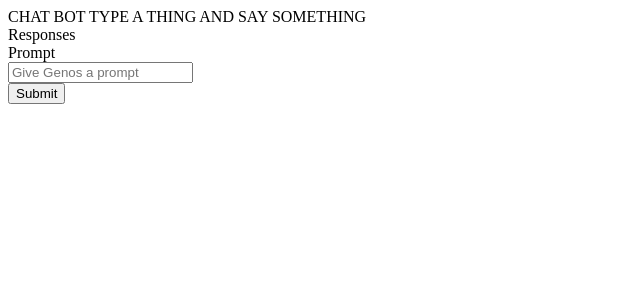
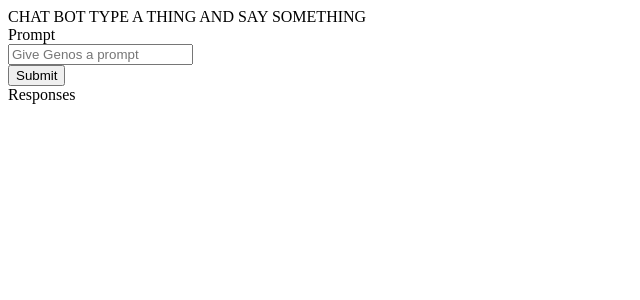
Before and after one commit to Amohamed96/aiBot, a React (Create React App) app in the folder client/: page / in a window 1280 px wide. Shown: the top 300 px of the page, without its empty margins (0-640 px from the left). Built offline with nearby package versions, Linux system fonts and the light colour scheme.

Commit message:
🔧 Submit Function and Passing Props

```diff
--- a/client/src/App.js
+++ b/client/src/App.js
@@ -1,13 +1,18 @@
-import React from "react";
+import React, { useState } from "react";
 import Prompt from "./components/Prompt";
-import Responses from "./components/Responses";
+import ResponseItems from "./components/ResponseItems";
 
 function App() {
+  const [inputText, setInputText] = useState("");
+  let inputHandler = (e) => {
+    var lowerCase = e.target.value.toLowerCase();
+    setInputText(lowerCase);
+  };
   return (
     <div>
       CHAT BOT TYPE A THING AND SAY SOMETHING
-      {/* <Prompt /> */}
-      <Responses />
+      <Prompt inputHandler={inputHandler} input={inputText} />
+      <ResponseItems />
     </div>
   );
 }
--- a/client/src/components/Prompt.js
+++ b/client/src/components/Prompt.js
@@ -1,6 +1,32 @@
 import React, { useState } from "react";
 
-function Prompt() {
+function Prompt(props) {
+  const inputHandle = props.inputHandler;
+  const input = props.input;
+  const data = {
+    prompt: input,
+    temperature: 0.5,
+    max_tokens: 64,
+    top_p: 1.0,
+    frequency_penalty: 0.0,
+    presence_penalty: 0.0,
+  };
+
+  const submitPrompt = function () {
+    fetch("https://api.openai.com/v1/engines/text-curie-001/completions", {
+      method: "POST",
+      headers: {
+        "Content-Type": "application/json",
+        Authorization: `Bearer ${"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"}`,
+      },
+      body: JSON.stringify(data),
+    }).then((response) => {
+      response.json().then((data) => {
+        console.log(data.choices[0]);
+        window.localStorage.setItem("responses", data.choices[0].text);
+      });
+    });
+  };
   return (
     <div>
       Prompt
@@ -13,10 +39,13 @@ function Prompt() {
               id="searchBar"
               className="prompt-box"
               placeholder="Give Genos a prompt"
+              onChange={inputHandle}
             ></input>
           }
         </div>
-        <button className="btn">Submit</button>
+        <button className="btn" onClick={submitPrompt}>
+          Submit
+        </button>
       </div>
     </div>
   );
--- a/client/src/components/ResponseItems.js
+++ b/client/src/components/ResponseItems.js
@@ -3,61 +3,13 @@ import { OpenAIApi } from "openai";
 
 const openai = new OpenAIApi();
 
-const SubmitPrompt = function () {
-  const [val, setVal] = useState();
-  const searchBar = document.getElementById("searchBar");
-  searchBar.addEventListener("keyup", (e) => {
-    console.log(e.target.value);
-    setVal(e.target.value);
-  });
-
-  const data = {
-    prompt: val,
-    temperature: 0.5,
-    max_tokens: 64,
-    top_p: 1.0,
-    frequency_penalty: 0.0,
-    presence_penalty: 0.0,
-  };
-  fetch("https://api.openai.com/v1/engines/text-curie-001/completions", {
-    method: "POST",
-    headers: {
-      "Content-Type": "application/json",
-      Authorization: `Bearer ${"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"}`,
-    },
-    body: JSON.stringify(data),
-  }).then((response) => {
-    response.json().then((data) => {
-      console.log(data.choices[0]);
-      window.localStorage.setItem("responses", data.choices[0].text);
-    });
-  });
-};
-
 function ResponseItems() {
   return (
     <div>
-      {" "}
       <div>
-        Prompt
-        <div>
-          <div>
-            {
-              <input
-                type="text"
-                name="searchBar"
-                id="searchBar"
-                className="prompt-box"
-                placeholder="Give Genos a prompt"
-              ></input>
-            }
-          </div>
-          <button className="btn" onClick={SubmitPrompt}>
-            Submit
-          </button>
-        </div>
+        Responses<div></div>
+        {window.localStorage.getItem("responses")}
       </div>
-      {window.localStorage.getItem("responses")}
     </div>
   );
 }
```
